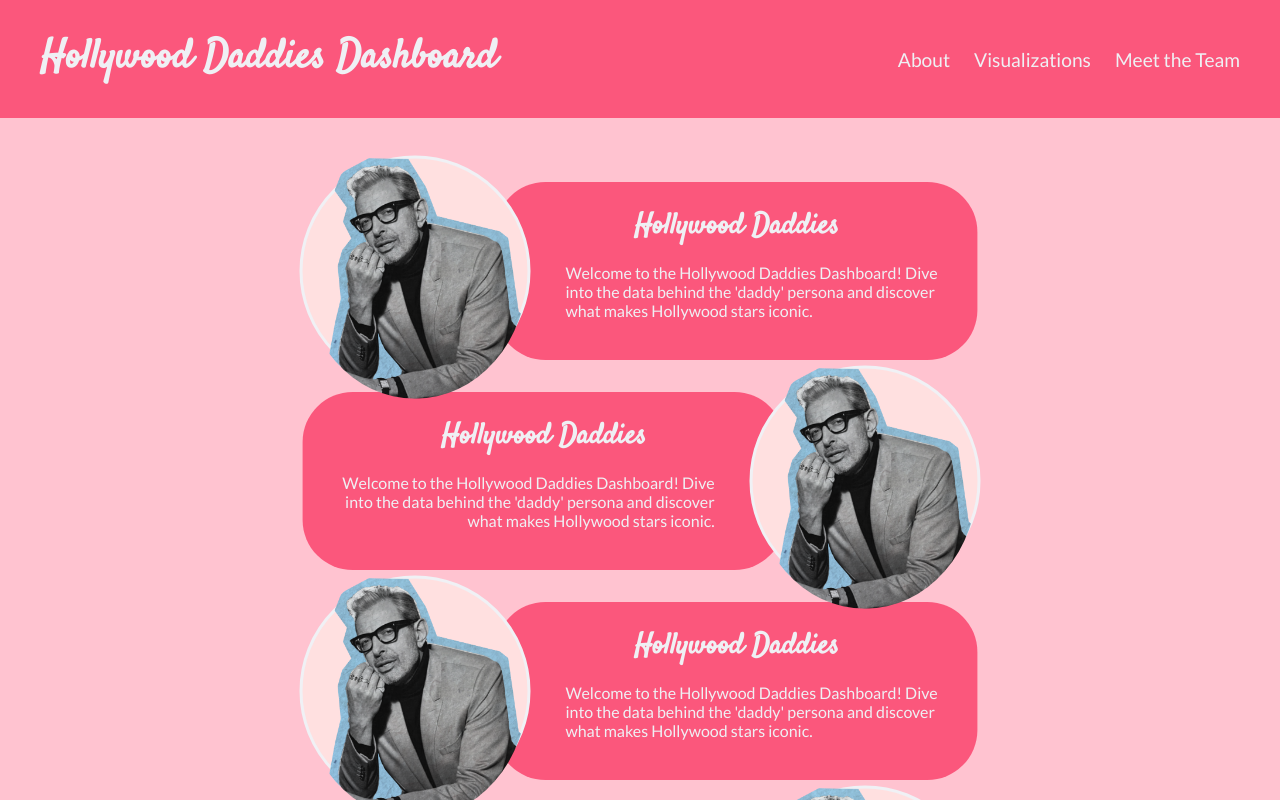
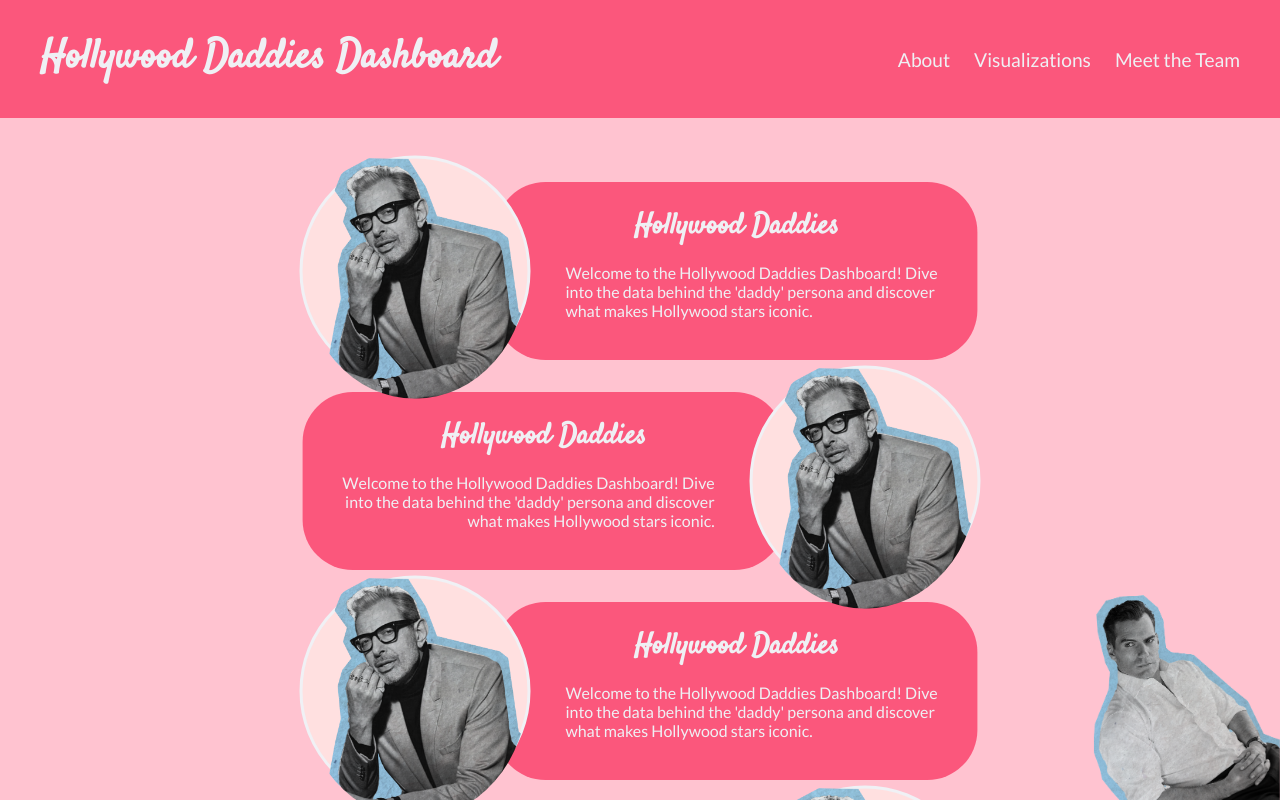
Before and after one commit to The-Snack-Pack/daddy-set, a React (Create React App) app: page / in a window 1280 px wide. Shown: the top 800 px of the page. Built offline with nearby package versions, Linux system fonts and the light colour scheme; a web font is replaced by a local one.

Commit message:
Cavill In the Corner
Dumb Update Might remove later. Just testing some script for quick droplet updates.

```diff
--- a/src/App.css
+++ b/src/App.css
@@ -2,4 +2,21 @@
 .App {
   width: 100%;
   text-align: center;
+
+  background-color: #ffc3d0; /* Light pastel pink */
+  color: #333; /* Default text color */
 }
+
+.foreground-image {
+  position: fixed; /* Keeps the image fixed in place */
+  bottom: 0; /* Adjust the vertical position */
+  right: 0; /* Adjust the horizontal position */
+  width: 200px; /* Adjust the size of the image */
+  height: auto; /* Maintain the aspect ratio */
+  z-index: 10; /* Ensure the image is above other content */
+}
+
+.content {
+  padding: 20px; /* Add some spacing for content */
+  z-index: 1; /* Ensure content scrolls behind the image */
+}
--- a/src/App.js
+++ b/src/App.js
@@ -8,6 +8,12 @@ import Visualization from './Visualization';
 function App() {
   return (
     <div className="App">
+      <img
+        src="/images/FOjhnYPWYAMdAup.png" // Path to your image in the public folder
+        alt="Foreground"
+        className="foreground-image"
+      />
+
       <Header />
       <Body />
       <Logo />
--- a/src/index.css
+++ b/src/index.css
@@ -4,8 +4,6 @@
 body {
   margin: 0;
   font-family: 'Lato', sans-serif; /* Lato as the primary font */
-  background-color: #ffc3d0; /* Light pastel pink */
-  color: #333; /* Default text color */
 }
 
 #root {
```
Also changed, not shown: 1 other file (tests, documents, lock files or other folders).
